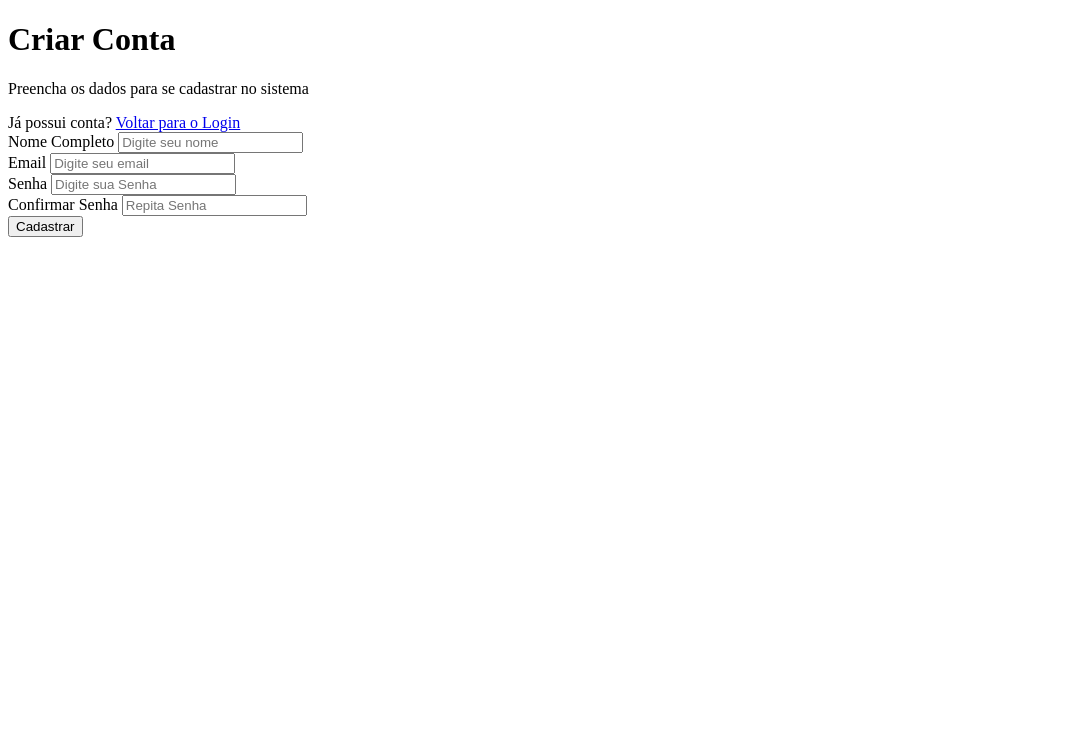
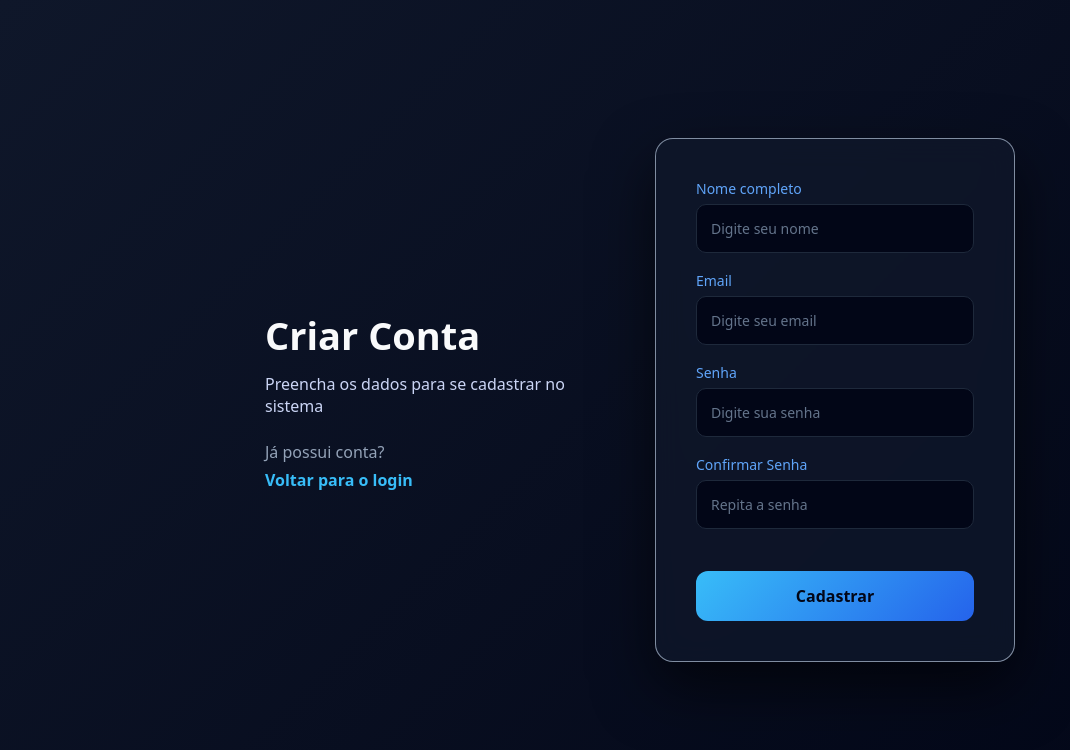
Before and after one commit to duartegustavo-code/Projeto_Login_System, a website: page frontend/register.html in a window 1280 px wide. Shown: the whole page, without its empty margins (0-1070 px from the left). Drawn offline with Linux system fonts and the light colour scheme; a web font is replaced by a local one.

Commit message:
estilizando register

```diff
--- a/frontend/css/styleDark.css
+++ b/frontend/css/styleDark.css
@@ -1,41 +1,40 @@
 *{
     margin: 0;
-    /* Zera as margens padrão do navegador */
-    padding:0;
+    padding: 0;
     box-sizing: border-box;
     font-family: "Vampiro One", system-ui;
 }
 
 body{
-    height: 100vh;
+    height:100vh;
     margin: 0;
-    background: linear-gradient(135deg, #0f2027, #203a43, #2c5364);
-    display:flex;
+    background: linear-gradient(135deg, #0f2027,#203a43,#2c5364);
+    display: flex;
     justify-content: center;
     align-items: center;
     color: #ffff;
 }
 
-.login-conteiner{
+.login-container{
     background: rgba(20,20,20,0.95);
     width: 100%;
     max-width: 400px;
     padding: 40px;
     border-radius: 12px;
-    box-shadow:0 20px 40px rgba(0,0,0,0.7);
+    box-shadow: 0 20px 40px rgba(0,0,0,0.7);
     text-align: center;
 }
 
-.login-conteiner h1{
+.login-container h1{
     font-size: 28px;
     margin-bottom: 8px;
-    color: #ffff;
+    color:#ffff;
 }
 
-.login-conteiner p{
+.login-container p{
     font-size: 14px;
     margin-bottom: 25px;
-    color: #bbbb;
+    color:#bbbb;
 }
 
 .input-group{
@@ -60,7 +59,7 @@ body{
     font-size: 15px;
 }
 
-.input-group input::placeholder{
+.input-group input ::placeholder{
     color: #8888;
 }
 
@@ -70,7 +69,7 @@ button{
     margin-top: 10px;
     border: none;
     border-radius: 8px;
-    background: linear-gradient(135deg,#00c6ff,#0072ff);
+    background: linear-gradient(135deg, #00c6ff, #0072ff);
     color: #ffffff;
     font-size: 16px;
     font-weight: bold;
@@ -80,7 +79,7 @@ button{
 
 button:hover{
     transform: translateY(-2px);
-    box-shadow: 0 10px 25px rgba(0,114, 255, 0.5);
+    box-shadow: 0 10px 25px rgba(0, 114, 255,0.5);
 }
 
 .footer{
@@ -91,7 +90,7 @@ button:hover{
 
 .footer a{
     margin-left: 5px;
-    color: #00c6ff;
+    color:#006cff;
     text-decoration: none;
     transition: color 0.3s;
 }
--- /dev/null
+++ b/frontend/css/style_register.css
@@ -0,0 +1,115 @@
+*{
+    margin: 0;
+    padding: 0;
+    box-sizing: border-box;
+    font-family: "Vampiro One", system-ui;
+}
+
+body{
+    height:100vh;
+    margin: 0;
+    background: linear-gradient(135deg, #0f172a,#020617);
+    display: flex;
+    justify-content: center;
+    align-items: center;
+    color: #ffff;
+}
+
+.register-wrapper{
+    display: flex;
+    gap: 70px;
+    align-items: center;
+}
+
+.register_info{
+    max-width: 320px;
+}
+
+.register_info h1{
+    font-size: 38px;
+    margin-bottom: 12px;
+    color: #f9fafb;
+}
+
+.register_info p{
+    font-size: 16px;
+    color: #cbd5f5;
+    margin-bottom: 24px;
+}
+
+.register_info span{
+    display: block;
+    margin-bottom: 6px;
+    color: #94a3b8;
+}
+
+.register_info a{
+    color: #38bdf8;
+    text-decoration: none;
+    font-weight: 600;
+}
+
+.register_info a:hover{
+    text-decoration: underline;
+}
+
+.register-card{
+    background: rgba(15,23,42,0.85);
+    backdrop-filter: blur(14px);
+    padding: 40px;
+    border-radius: 18px;
+    width: 360px;
+    box-shadow: 0 25px 60px rgba(0,0,0,0.6);
+    border: 1px solid rgba(148,163,184,0.85);
+}
+
+.input-group{
+    display: flex;
+    flex-direction: column;
+    margin-bottom: 18px;
+}
+
+.input-group label{
+    font-size: 14px;
+    margin-bottom: 6px;
+    color: #60a5fa;
+}
+
+.input-group input{
+    padding: 14px;
+    border-radius: 10px;
+    border:1px solid #1e293b;
+    background-color: #020617;
+    color: #f1f5f9;
+    font-size: 14px;
+    outline: none;
+    transition: border 0.3s, box-shadow 0.3s;
+}
+
+.input-group input::placeholder{
+    color: #64748b;
+}
+
+.input-group input:focus{
+    border-color: #38bdf8;
+    box-shadow: 0 0 0 2px rgba(56,189,248,0.3);
+}
+
+button{
+    margin-top: 24px;
+    width: 100%;
+    padding: 14px;
+    border: none;
+    border-radius: 12px;
+    background: linear-gradient(135deg, #38bdf8, #2563eb);
+    color: #020617;
+    font-weight: 700;
+    font-size: 16px;
+    cursor: pointer;
+    transition: transform 0.2s, box-shadow 0.2s;
+}
+
+button:hover{
+    transform: translate(-2px);
+    box-shadow:0 12px 25px rgba(37,99,235,0.5);
+}
--- a/frontend/register.html
+++ b/frontend/register.html
@@ -4,49 +4,48 @@
     <meta charset="UTF-8">
     <meta name="viewport" content="width=device-width, initial-scale=1.0">
     <title>Criar Conta</title>
+    <link rel="stylesheet" href="./css/style_register.css">
+     <link href="https://fonts.googleapis.com/css2?family=Vampiro+One&display=swap" rel="stylesheet">
 </head>
+
 <body>
     <!-- lado esquerdo -->
     <main class="register-wrapper">
-        <header class="register-info">
+        <header class="register_info">
             <h1>Criar Conta</h1>
             <p>Preencha os dados para se cadastrar no sistema</p>
-            <spam>Já possui conta?</spam>
-            <a href="./index.html">Voltar para o Login</a>
+
+            <span>Já possui conta?</span>
+            <a href="./index.html">Voltar para o login</a>
         </header>
-
         <section class="register-card">
-
             <form id="registerForm">
-
                 <div class="input-group">
-                    <label>Nome Completo</label>
+                    <label>Nome completo</label>
                     <input type="text" placeholder="Digite seu nome">
-
                 </div>
 
                 <div class="input-group">
-                    <label>Email</label>
-                    <input type="email" placeholder="Digite seu email">
+                    <label for="email">Email</label>
+                    <input id="email" type="email" placeholder="Digite seu email">
                 </div>
 
                 <div class="input-group">
                     <label>Senha</label>
-                    <input type="password" placeholder="Digite sua Senha">
+                    <input type="password" placeholder="Digite sua senha">
                 </div>
 
                 <div class="input-group">
                     <label>Confirmar Senha</label>
-                    <input type="password" placeholder="Repita Senha">
-
+                    <input type="password" placeholder="Repita a senha">
                 </div>
 
-                <button type="submit">Cadastrar</button>
+
+                    <button type="submit">Cadastrar</button>
+
 
             </form>
-
         </section>
-
     </main>
 </body>
 </html>
```
Also changed, not shown: frontend/index.html (+12 -11 lines).
